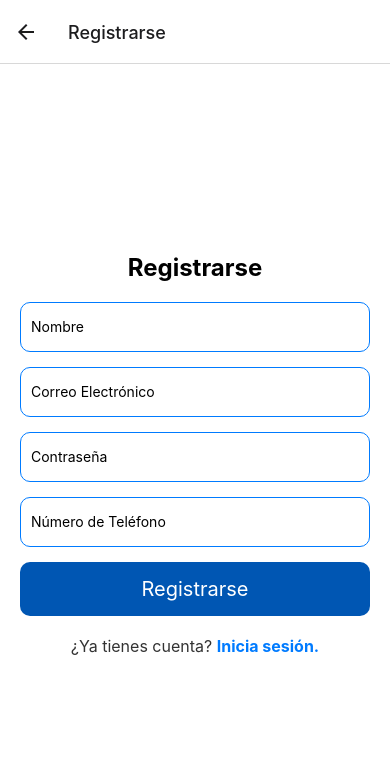
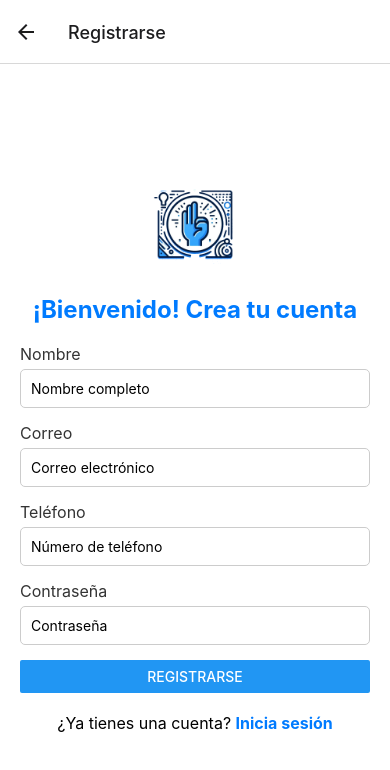
Before and after one commit to Mar-vm/Videocall_project, a React Native app: screen /Register in a window 390 px wide. Shown: the top 770 px of the page. Built offline with nearby package versions, Linux system fonts and the light colour scheme.

Commit message:
Inicio/regist update

```diff
--- a/package.json
+++ b/package.json
@@ -9,6 +9,7 @@
     "web": "expo start --web"
   },
   "dependencies": {
+    "@react-native-community/checkbox": "^0.5.17",
     "@react-navigation/native": "^6.1.18",
     "@react-navigation/native-stack": "^6.11.0",
     "expo": "~51.0.28",
@@ -16,8 +17,8 @@
     "react": "18.2.0",
     "react-native": "0.74.5",
     "react-native-camera": "^4.2.1",
-    "react-native-screens": "3.31.1",
-    "react-native-safe-area-context": "4.10.5"
+    "react-native-safe-area-context": "4.10.5",
+    "react-native-screens": "3.31.1"
   },
   "devDependencies": {
     "@babel/core": "^7.20.0"
--- a/screens/LoginScreen.js
+++ b/screens/LoginScreen.js
@@ -1,23 +1,61 @@
-import React from 'react';
-import { StyleSheet, Text, View, Image, TextInput, TouchableOpacity } from 'react-native';
+// LoginScreen.js
+import React, { useState } from 'react';
+import { View, Text, TextInput, Button, StyleSheet, Image, TouchableOpacity } from 'react-native';
 
 const LoginScreen = ({ navigation }) => {
-  const irARegistrar = () => {
-    navigation.navigate('Register'); // Navega a la pantalla de registro
+  const [correo, setCorreo] = useState('');
+  const [contraseña, setContraseña] = useState('');
+
+  const handleLogin = () => {
+    // Aquí iría la lógica para iniciar sesión
+    console.log('Correo:', correo);
+    console.log('Contraseña:', contraseña);
+    // Navegar a la pantalla principal o a la pantalla de perfil después de iniciar sesión
+    navigation.navigate('Profile');
+  };
+
+  const handleForgotPassword = () => {
+    // Lógica para manejar el caso de "Olvidaste tu contraseña o correo"
+    console.log('Redirigir a la pantalla de recuperación de contraseña o asistencia.');
+    // Aquí puedes navegar a una pantalla de recuperación si la tienes implementada
   };
 
   return (
     <View style={styles.container}>
       <Image source={require('../assets/LogoLSM.png')} style={styles.logo} />
-      <Text style={styles.prompt}>¿No tienes cuenta? Regístrate aquí.</Text>
-      <TextInput style={styles.input} placeholder="Correo electrónico" />
-      <TextInput style={styles.input} placeholder="Contraseña" secureTextEntry />
-      <TouchableOpacity style={styles.button} onPress={() => {/* Lógica de inicio de sesión */}}>
-        <Text style={styles.buttonText}>Iniciar Sesión</Text>
+      <Text style={styles.welcomeText}>Inicia Sesión</Text>
+
+      <Text style={styles.label}>Correo</Text>
+      <TextInput
+        style={styles.input}
+        value={correo}
+        onChangeText={setCorreo}
+        placeholder="Correo electrónico"
+        keyboardType="email-address"
+      />
+
+      <Text style={styles.label}>Contraseña</Text>
+      <TextInput
+        style={styles.input}
+        value={contraseña}
+        onChangeText={setContraseña}
+        placeholder="Contraseña"
+        secureTextEntry
+      />
+
+      <Button title="Iniciar Sesión" onPress={handleLogin} />
+
+      {/* Texto "Olvidaste tu contraseña o correo" */}
+      <TouchableOpacity onPress={handleForgotPassword}>
+        <Text style={styles.forgotPasswordText}>¿Olvidaste tu contraseña o correo?</Text>
       </TouchableOpacity>
-      <TouchableOpacity onPress={irARegistrar}>
-        <Text style={styles.linkText}>¿Eres nuevo? Regístrate</Text>
-      </TouchableOpacity>
+
+      <Text style={styles.registerText}>
+        ¿Eres nuevo?{' '}
+        <Text style={styles.registerLink} onPress={() => navigation.navigate('Register')}>
+          Regístrate
+        </Text>
+      </Text>
     </View>
   );
 };
@@ -25,45 +63,50 @@ const LoginScreen = ({ navigation }) => {
 const styles = StyleSheet.create({
   container: {
     flex: 1,
+    backgroundColor: '#FFFFFF',
     justifyContent: 'center',
-    alignItems: 'center',
-    backgroundColor: '#FFFFFF',
+    paddingHorizontal: 20,
   },
   logo: {
     width: 100,
     height: 100,
-    marginBottom: 20,
-    marginTop: 40,
-  },
-  prompt: {
-    fontSize: 18,
+    alignSelf: 'center',
     marginBottom: 20,
   },
+  welcomeText: {
+    fontSize: 24,
+    fontWeight: 'bold',
+    textAlign: 'center',
+    marginBottom: 20,
+    color: '#007BFF',
+  },
+  label: {
+    fontSize: 16,
+    marginBottom: 5,
+    color: '#333',
+  },
   input: {
-    height: 50,
-    width: '80%',
-    borderColor: '#007BFF',
     borderWidth: 1,
-    borderRadius: 10,
+    borderColor: '#CCCCCC',
     padding: 10,
     marginBottom: 15,
+    borderRadius: 5,
   },
-  button: {
-    backgroundColor: '#0056B3',
-    padding: 15,
-    borderRadius: 10,
-    marginVertical: 10,
-    width: '80%',
-  },
-  buttonText: {
-    color: '#FFFFFF',
-    fontSize: 20,
-    textAlign: 'center',
-  },
-  linkText: {
+  forgotPasswordText: {
     color: '#007BFF',
     fontSize: 16,
+    textAlign: 'center',
     marginVertical: 10,
+    fontWeight: 'bold',
+  },
+  registerText: {
+    marginTop: 20,
+    textAlign: 'center',
+    fontSize: 16,
+  },
+  registerLink: {
+    color: '#007BFF',
+    fontWeight: 'bold',
   },
 });
 
--- a/screens/RegisterScreen.js
+++ b/screens/RegisterScreen.js
@@ -1,57 +1,69 @@
 // RegisterScreen.js
 import React, { useState } from 'react';
-import { StyleSheet, View, Text, TextInput, TouchableOpacity } from 'react-native';
+import { View, Text, TextInput, Button, StyleSheet, Image } from 'react-native';
 
 const RegisterScreen = ({ navigation }) => {
   const [nombre, setNombre] = useState('');
   const [correo, setCorreo] = useState('');
-  const [contrasena, setContrasena] = useState('');
-  const [telefono, setTelefono] = useState(''); // Estado para el número de teléfono
+  const [telefono, setTelefono] = useState('');
+  const [contraseña, setContraseña] = useState('');
 
   const handleRegister = () => {
-    // Lógica para manejar el registro
-    console.log('Registro exitoso:', { nombre, correo, contrasena, telefono });
+    // Aquí iría la lógica para registrar al usuario
+    console.log('Nombre:', nombre);
+    console.log('Correo:', correo);
+    console.log('Teléfono:', telefono);
+    console.log('Contraseña:', contraseña);
+    navigation.navigate('Login'); // Navegar a la pantalla de inicio de sesión después de registrarse
   };
 
   return (
     <View style={styles.container}>
-      <Text style={styles.title}>Registrarse</Text>
+      {/* Agregar el logo de LSM y el mensaje de bienvenida */}
+      <Image source={require('../assets/LogoLSM.png')} style={styles.logo} />
+      <Text style={styles.welcomeText}>¡Bienvenido! Crea tu cuenta</Text>
+
+      <Text style={styles.label}>Nombre</Text>
       <TextInput
         style={styles.input}
-        placeholder="Nombre"
         value={nombre}
         onChangeText={setNombre}
+        placeholder="Nombre completo"
       />
+
+      <Text style={styles.label}>Correo</Text>
       <TextInput
         style={styles.input}
-        placeholder="Correo Electrónico"
         value={correo}
         onChangeText={setCorreo}
+        placeholder="Correo electrónico"
+        keyboardType="email-address"
       />
+
+      <Text style={styles.label}>Teléfono</Text>
       <TextInput
         style={styles.input}
+        value={telefono}
+        onChangeText={setTelefono}
+        placeholder="Número de teléfono"
+        keyboardType="phone-pad"
+      />
+
+      <Text style={styles.label}>Contraseña</Text>
+      <TextInput
+        style={styles.input}
+        value={contraseña}
+        onChangeText={setContraseña}
         placeholder="Contraseña"
         secureTextEntry
-        value={contrasena}
-        onChangeText={setContrasena}
       />
-      <TextInput
-        style={styles.input}
-        placeholder="Número de Teléfono" // Placeholder para el número de teléfono
-        value={telefono}
-        onChangeText={setTelefono}
-        keyboardType="phone-pad" // Tipo de teclado para el número de teléfono
-      />
-      <TouchableOpacity style={styles.button} onPress={handleRegister}>
-        <Text style={styles.buttonText}>Registrarse</Text>
-      </TouchableOpacity>
-      <Text style={styles.footerText}>
-        ¿Ya tienes cuenta?{' '}
-        <Text
-          style={styles.linkText}
-          onPress={() => navigation.navigate('Login')} // Navegar a la pantalla de inicio de sesión
-        >
-          Inicia sesión.
+
+      <Button title="Registrarse" onPress={handleRegister} />
+
+      <Text style={styles.loginText}>
+        ¿Ya tienes una cuenta?{' '}
+        <Text style={styles.loginLink} onPress={() => navigation.navigate('Login')}>
+          Inicia sesión
         </Text>
       </Text>
     </View>
@@ -61,42 +73,41 @@ const RegisterScreen = ({ navigation }) => {
 const styles = StyleSheet.create({
   container: {
     flex: 1,
+    backgroundColor: '#FFFFFF',
     justifyContent: 'center',
-    alignItems: 'center',
-    backgroundColor: '#FFFFFF',
-    padding: 20,
+    paddingHorizontal: 20,
   },
-  title: {
+  logo: {
+    width: 100,
+    height: 100,
+    alignSelf: 'center',
+    marginBottom: 20,
+  },
+  welcomeText: {
     fontSize: 24,
     fontWeight: 'bold',
+    textAlign: 'center',
     marginBottom: 20,
+    color: '#007BFF',
+  },
+  label: {
+    fontSize: 16,
+    marginBottom: 5,
+    color: '#333',
   },
   input: {
-    width: '100%',
-    height: 50,
-    borderColor: '#007BFF',
     borderWidth: 1,
-    borderRadius: 10,
+    borderColor: '#CCCCCC',
+    padding: 10,
     marginBottom: 15,
-    paddingHorizontal: 10,
+    borderRadius: 5,
   },
-  button: {
-    backgroundColor: '#0056B3',
-    padding: 15,
-    borderRadius: 10,
-    width: '100%',
-    alignItems: 'center',
+  loginText: {
+    marginTop: 20,
+    textAlign: 'center',
+    fontSize: 16,
   },
-  buttonText: {
-    color: '#FFFFFF',
-    fontSize: 20,
-  },
-  footerText: {
-    fontSize: 16,
-    marginTop: 20,
-    color: '#333',
-  },
-  linkText: {
+  loginLink: {
     color: '#007BFF',
     fontWeight: 'bold',
   },
```
Also changed, not shown: 1 other file (tests, documents, lock files or other folders).
